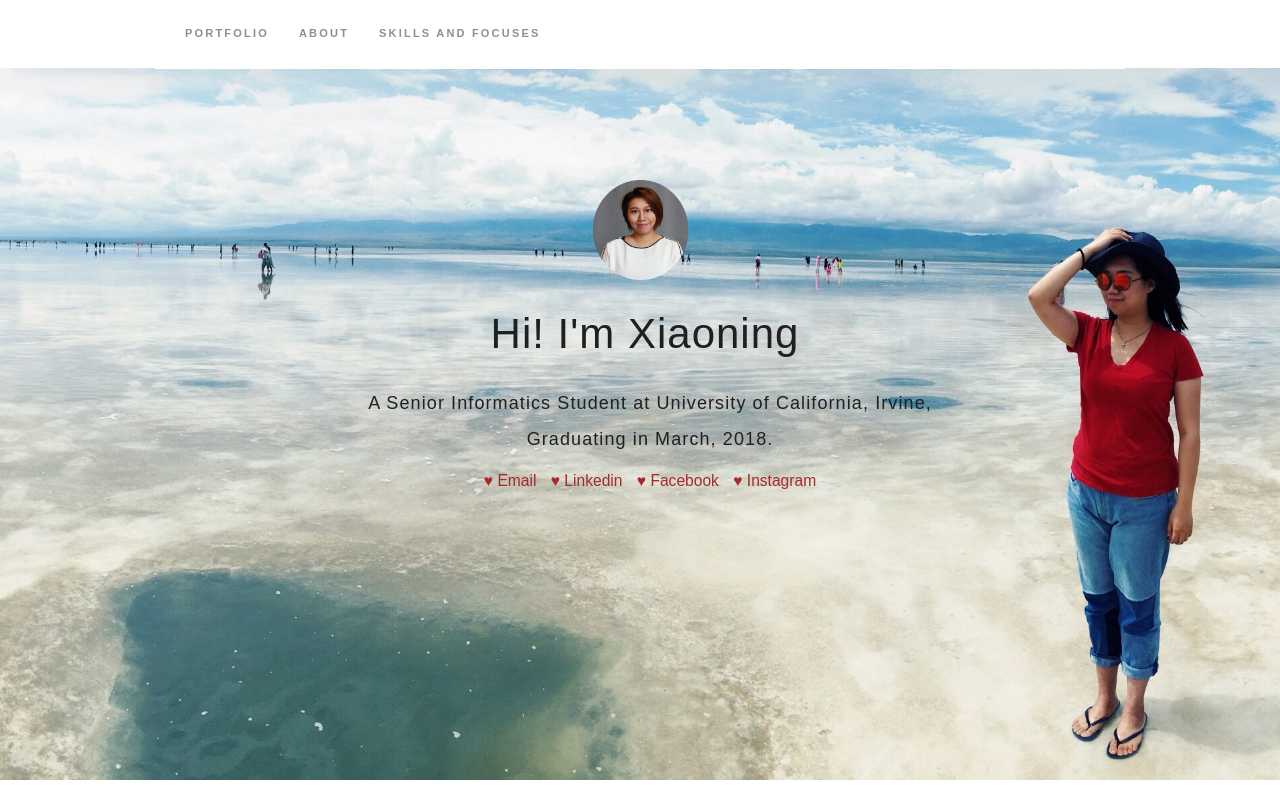
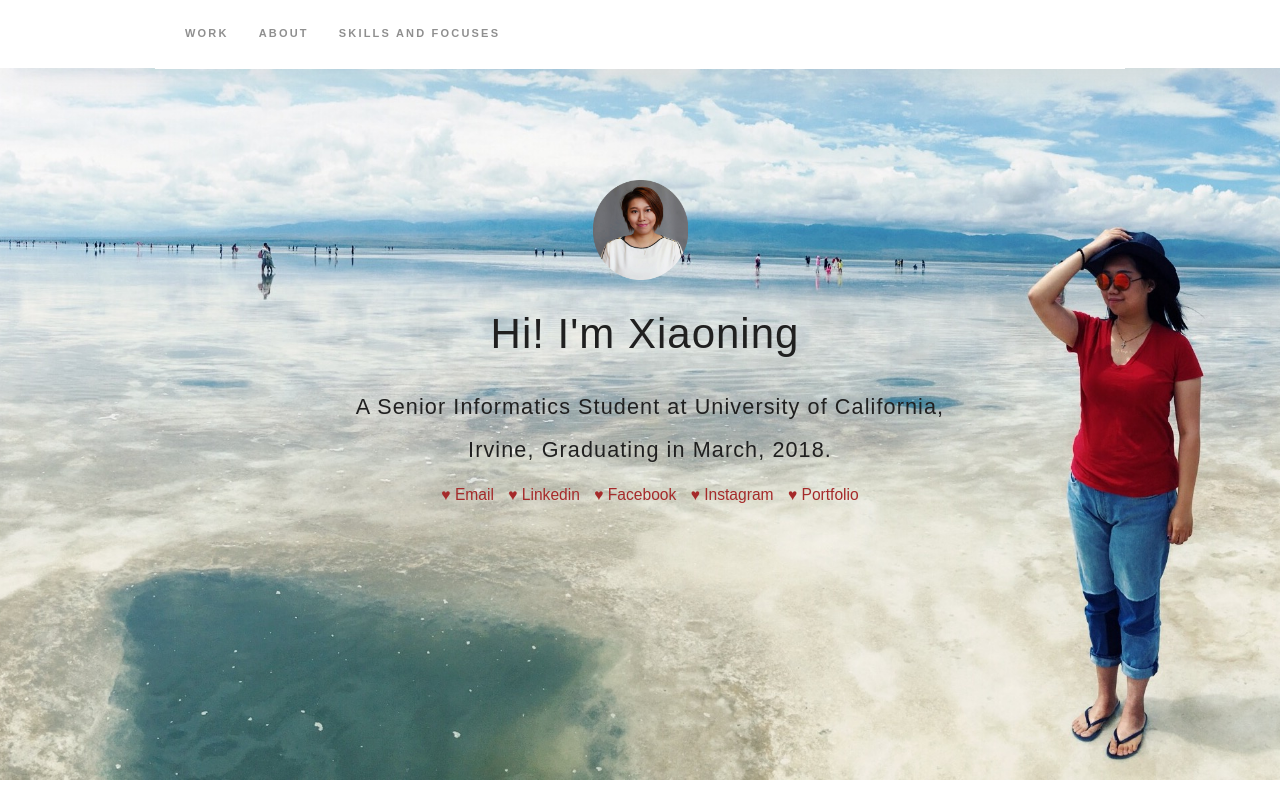
Before and after one commit to xiaoninh/xiaoninh.github.io, a plain HTML site: page aboutme.html in a window 1280 px wide. Shown: the top 800 px of the page. Drawn offline with Linux system fonts and the light colour scheme.

Commit message:
work link

```diff
--- a/aboutme.html
+++ b/aboutme.html
@@ -21,12 +21,12 @@
       <img class="avatar" src="Profile.png" height="100" width="95">
           <div class="txtcss">
             <h1>Hi! I'm Xiaoning</h1>
-            <div class="txtcss2"><p class="header">A Senior Informatics Student at University of California, Irvine, Graduating in March, 2018.</p></div>
-        <a class="txtcss2" style="font-size: 1.2em; color: brown;" href="mailto:xiaoninh@uci.edu? Subject= Hi!Xiaoning: " target="_top">  &#9829  Email  </a></li>
-
-        <a class="txtcss2" style="font-size: 1.2em; color: brown;" href="https://www.linkedin.com/in/xiaoning-he-464353121/" target="_blank">&#9829  Linkedin  </a></li>
-        <a class="txtcss2" style="font-size: 1.2em; color: brown;" href="https://www.facebook.com/leona.he" target="_blank">&#9829  Facebook  </a></li>
-        <a class="txtcss2" style="font-size: 1.2em; color: brown;" href="https://www.instagram.com/__leonana/" target="_blank">&#9829  Instagram  </a></li>
+            <div class="txtcss2"><p class="header"> <big> A Senior Informatics Student at University of California, Irvine, Graduating in March, 2018. </big> </p> </div>
+        <a class="txtcss2" style="font-size: 1.2em; color: brown;" href="mailto:xiaoninh@uci.edu? Subject= Hi!Xiaoning: " target="_top">  &#9829  Email  </a>
+        <a class="txtcss2" style="font-size: 1.2em; color: brown;" href="https://www.linkedin.com/in/xiaoning-he-464353121/" target="_blank">&#9829  Linkedin  </a>
+        <a class="txtcss2" style="font-size: 1.2em; color: brown;" href="https://www.facebook.com/leona.he" target="_blank">&#9829  Facebook  </a>
+        <a class="txtcss2" style="font-size: 1.2em; color: brown;" href="https://www.instagram.com/__leonana/" target="_blank">&#9829  Instagram  </a>
+          <a class="txtcss2" style="font-size: 1.2em; color: brown;" href="https://xiaoninh.github.io/">&#9829 Portfolio</a>
           </div>
     </div>
   </header>
@@ -38,7 +38,7 @@
 
   <div class="container">
     <button type="button" class="navbar-toggle collapsed" data-toggle="collapse" data-target="#navigation">
-       <span class="sr-only">Toggle navigation</span>
+
        <span class="icon-bar"></span>
        <span class="icon-bar"></span>
        <span class="icon-bar"></span>
@@ -46,7 +46,7 @@
 
   <div class="collapse navbar-collapse" id="navigation">
     <ul class="nav navbar-nav pull-left">
-      <li><a href="https://xiaoninh.github.io/">Portfolio</a></li>
+      <li><a href="https://xiaoninh.github.io/">Work</a></li>
          <li><a href="#about">About</a></li>
        <li><a href="#skill">Skills and Focuses</a></li>
     </ul>
@@ -93,7 +93,7 @@
          </div>
         <div class="col-sm-4">
               <img class="icons"src="Philo-ico.png"><br><br>
-                <h3> <strong>Philosophy </strong> | <sub>   Interest </sub></h3><br>
+                <h3> <strong>Philosophy </strong> | <sub> Interest </sub></h3><br>
                <p>
              <ul class= "list">
                <li>  Ethic & Moral </li>
```
